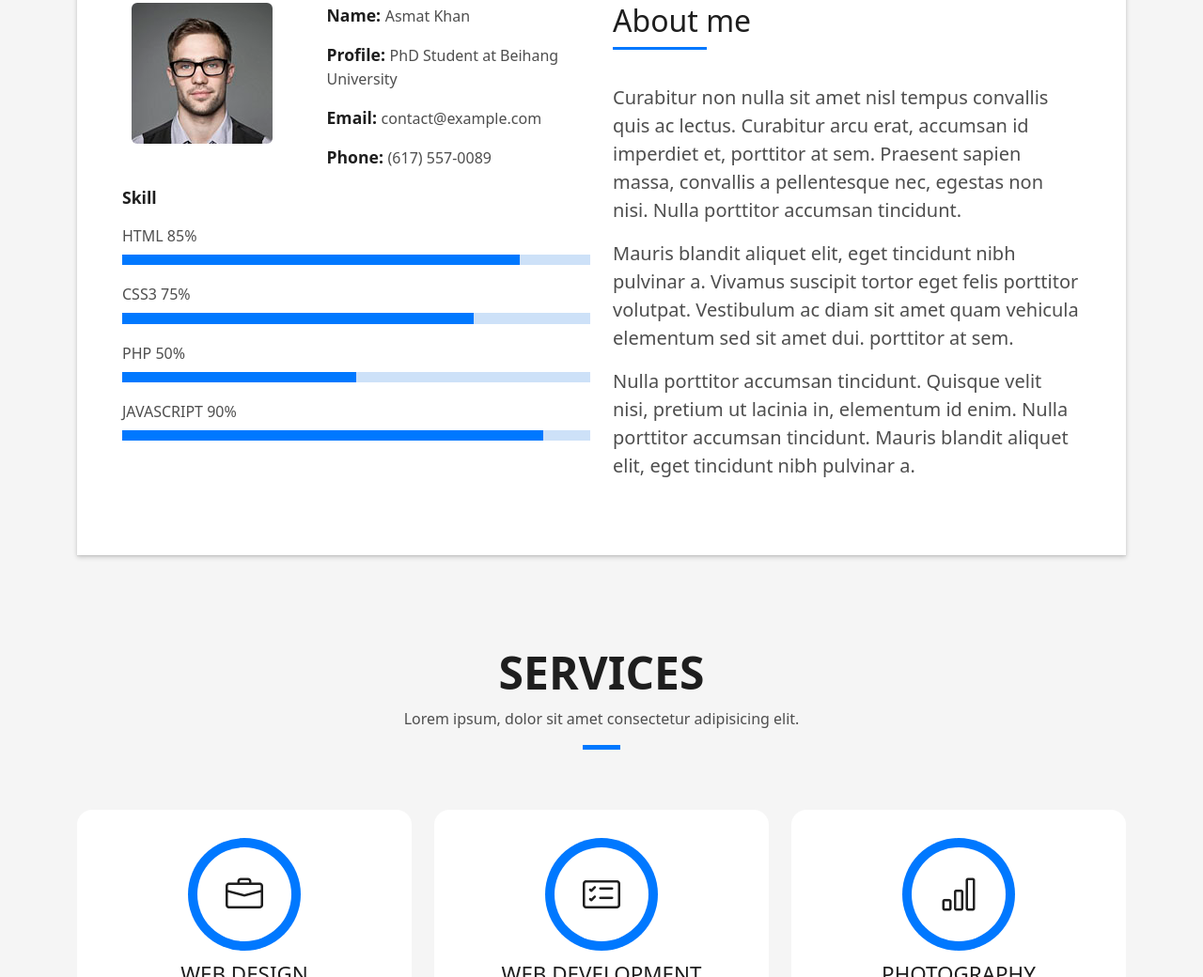
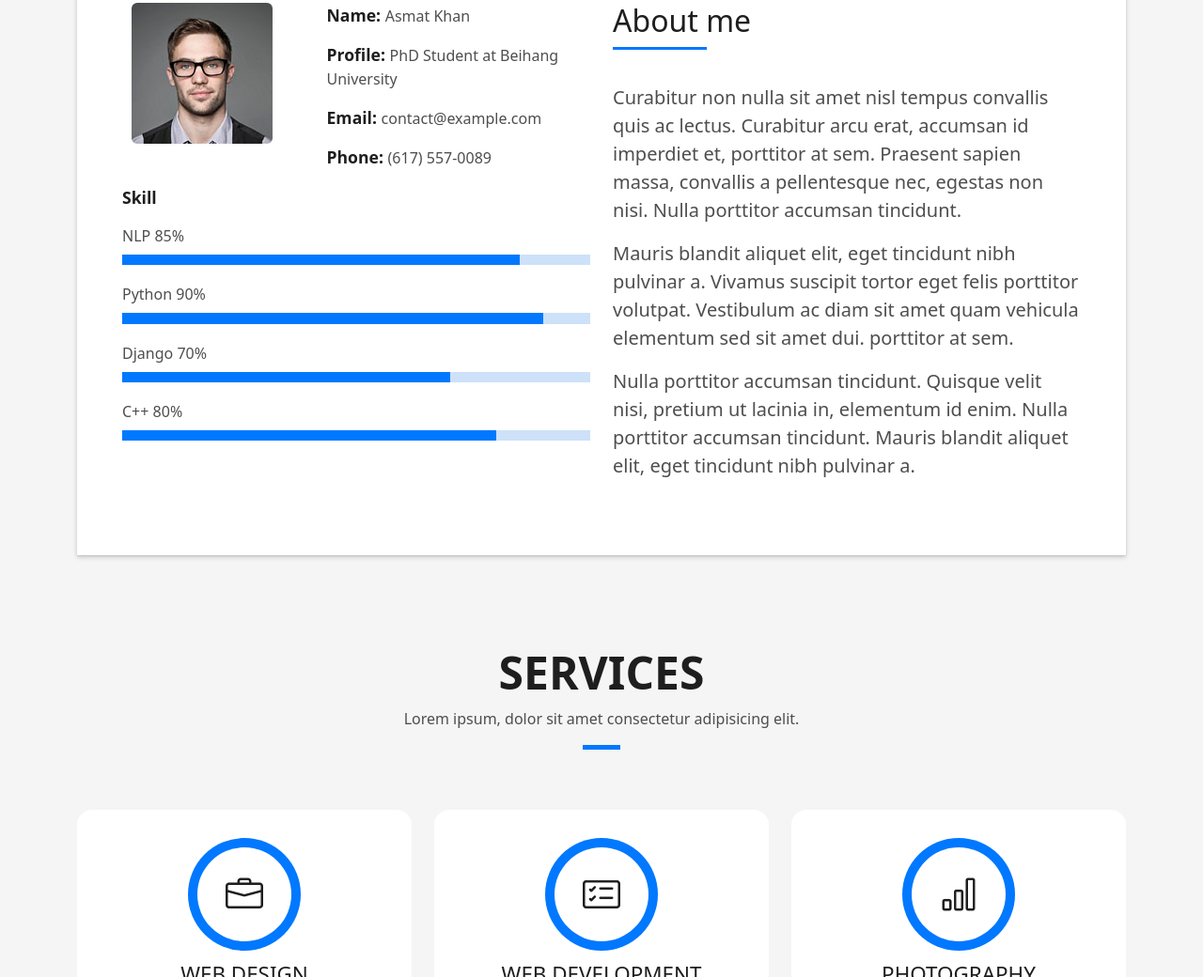
Before and after one commit to asmatkhan925/asmatkhan925.github.io, a plain HTML site: page index.html in a window 1280 px wide. Shown: the part 925-1965 px from the top of the page at 94% size. Drawn offline with Linux system fonts and the light colour scheme.

Commit message:
add skills

```diff
--- a/index.html
+++ b/index.html
@@ -87,21 +87,21 @@
                   </div>
                   <div class="skill-mf">
                     <p class="title-s">Skill</p>
-                    <span>HTML</span> <span class="pull-right">85%</span>
+                    <span>NLP</span> <span class="pull-right">85%</span>
                     <div class="progress">
                       <div class="progress-bar" role="progressbar" style="width: 85%;" aria-valuenow="85" aria-valuemin="0" aria-valuemax="100"></div>
                     </div>
-                    <span>CSS3</span> <span class="pull-right">75%</span>
-                    <div class="progress">
-                      <div class="progress-bar" role="progressbar" style="width: 75%" aria-valuenow="75" aria-valuemin="0" aria-valuemax="100"></div>
-                    </div>
-                    <span>PHP</span> <span class="pull-right">50%</span>
-                    <div class="progress">
-                      <div class="progress-bar" role="progressbar" style="width: 50%" aria-valuenow="50" aria-valuemin="0" aria-valuemax="100"></div>
-                    </div>
-                    <span>JAVASCRIPT</span> <span class="pull-right">90%</span>
+                    <span>Python</span> <span class="pull-right">90%</span>
                     <div class="progress">
                       <div class="progress-bar" role="progressbar" style="width: 90%" aria-valuenow="90" aria-valuemin="0" aria-valuemax="100"></div>
+                    </div>
+                    <span>Django</span> <span class="pull-right">70%</span>
+                    <div class="progress">
+                      <div class="progress-bar" role="progressbar" style="width: 70%" aria-valuenow="70" aria-valuemin="0" aria-valuemax="100"></div>
+                    </div>
+                    <span>C++</span> <span class="pull-right">80%</span>
+                    <div class="progress">
+                      <div class="progress-bar" role="progressbar" style="width: 80%" aria-valuenow="80" aria-valuemin="0" aria-valuemax="100"></div>
                     </div>
                   </div>
                 </div>
```
